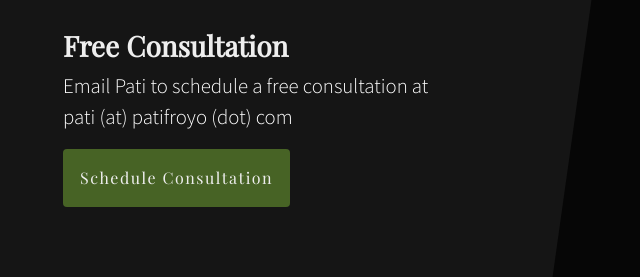
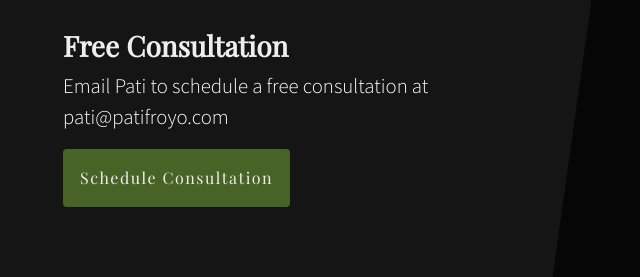
Before and after one commit to kzadrozny/pati-froyo, a website: page index.html in a window 1280 px wide. Shown: the part 402-679 px from the top of the page, 0-640 px from the left. Drawn offline with nearby package versions, Linux system fonts and the light colour scheme.

Commit message:
Changed email to not be spelled out

```diff
--- a/index.html
+++ b/index.html
@@ -37,7 +37,7 @@
               <h2>Coaching &amp; Consulting</h2>
               <p class="mb-5">Available for consultation while the website is under development.</p>
               <h3>Free Consultation</h3>
-              <p>Email Pati to schedule a free consultation at<br/>pati (at) patifroyo (dot) com</p>
+              <p>Email Pati to schedule a free consultation at<br/>pati@patifroyo.com</p>
               <a class="btn btn-default" href="mailto:pati@patifroyo.com" role="button">Schedule Consultation</a>
             </div>
           </div>
```
